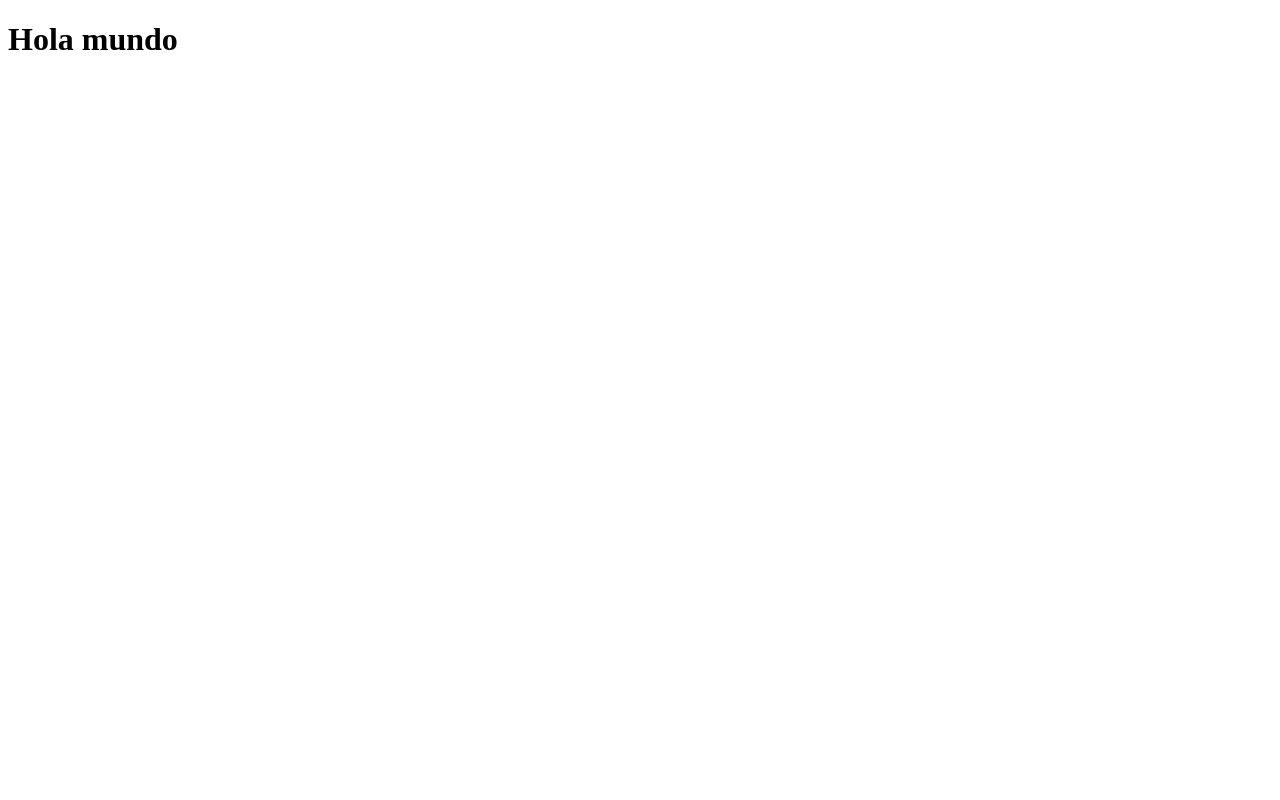
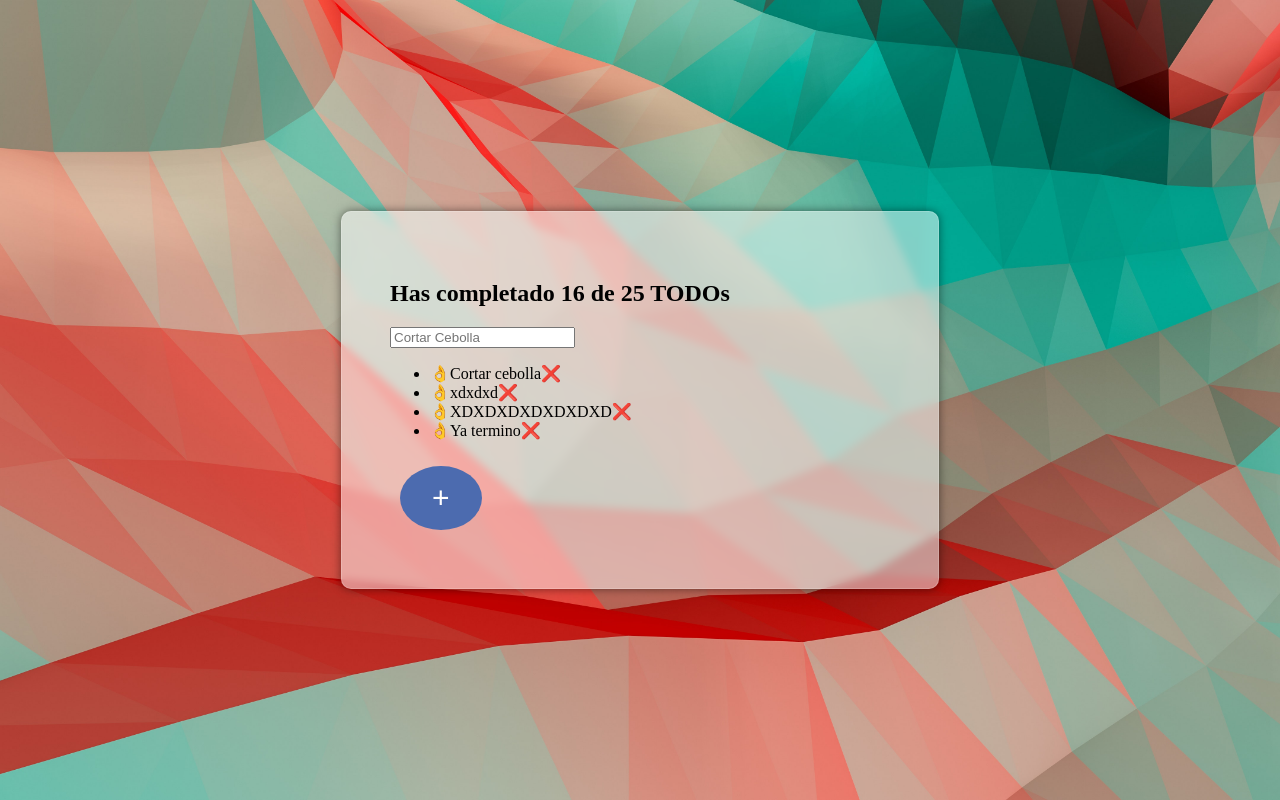
Before and after one commit to trilord243/Todo-react-glass, a React (Vite) app: page / in a window 1280 px wide. Built offline with nearby package versions, Linux system fonts and the light colour scheme.

Commit message:
añadiendo componentes con glassmorfismo

```diff
--- a/src/App.jsx
+++ b/src/App.jsx
@@ -1,15 +1,45 @@
+import CreateTodoButton from "./components/CreateTodoButton";
+import TodoCounter from "./components/TodoCounter";
+import TodoItem from "./components/TodoItem";
+import TodoList from "./components/TodoList";
+import TodoSearch from "./components/TodoSearch";
+import "./styles/app.css"
 
+const defaultTodos = [
+  {
+    text: 'Cortar cebolla', completed: true
+  }, {
+    text: 'xdxdxd', completed: true
+  }, {
+    text: 'XDXDXDXDXDXDXD', completed: true
+  }, {
+    text: 'Ya termino', completed: true
+  },
+]
 function App() {
 
 
   return (
-    <>
+    <div className="card" >
+      <TodoCounter completed={16} total={25} />
+      <TodoSearch />
 
-      <h1>Hola mundo </h1>
+      <TodoList>
+        {defaultTodos.map(todo => (
+          <TodoItem key={todo.text}
+            text={todo.text}
+            completed={todo.completed}
 
-    </>
+          />
+        ))}
+      </TodoList>
+      <CreateTodoButton />
+
+
+    </div>
 
   )
 }
 
+
 export default App
--- /dev/null
+++ b/src/components/CreateTodoButton.jsx
@@ -0,0 +1,9 @@
+import React from 'react'
+import "../styles/button.css"
+function CreateTodoButton() {
+    return (
+        <button>+</button>
+    )
+}
+
+export default CreateTodoButton
--- /dev/null
+++ b/src/components/TodoCounter.jsx
@@ -0,0 +1,9 @@
+import React from 'react'
+
+function TodoCounter({ total = 1, completed = 0 }) {
+    return (
+        <h2>Has completado {completed} de {total} TODOs</h2>
+    )
+}
+
+export default TodoCounter
--- /dev/null
+++ b/src/components/TodoItem.jsx
@@ -0,0 +1,18 @@
+import React from 'react'
+
+function TodoItem({ text, completed }) {
+    return (
+        <li>
+            <span>👌</span>
+
+
+
+            {text}
+
+            <span>❌</span>
+
+        </li>
+    )
+}
+
+export default TodoItem
--- /dev/null
+++ b/src/components/TodoList.jsx
@@ -0,0 +1,13 @@
+import React from 'react'
+
+function TodoList({ children }) {
+    return (
+
+        <ul>
+
+            {children}
+        </ul>
+    )
+}
+
+export default TodoList
--- /dev/null
+++ b/src/components/TodoSearch.jsx
@@ -0,0 +1,9 @@
+import React from 'react'
+
+function TodoSearch() {
+    return (
+        <input placeholder="Cortar Cebolla" />
+    )
+}
+
+export default TodoSearch
--- /dev/null
+++ b/src/styles/app.css
@@ -0,0 +1,26 @@
+body {
+  background-image: url("../assets/pexels-steve-johnson-12604727.jpg");
+  background-size: cover;
+  background-position: center;
+  background-repeat: no-repeat;
+  /* Asegúrate de que el body tenga al menos la altura de la ventana del navegador */
+  min-height: 100vh;
+  /* Evita los márgenes por defecto */
+  margin: 0;
+  overflow: hidden;
+  display: flex;
+
+  justify-content: center;
+  align-items: center;
+}
+
+.card {
+  padding: 3em;
+  width: 500px;
+
+  border-radius: 10px;
+  background-color: rgba(255, 255, 255, 0.5);
+  box-shadow: 0 0 10px rgba(0, 0, 0, 0.5);
+  backdrop-filter: blur(4px);
+  border: 1px solid rgba(255, 255, 255, 0.18);
+}
--- /dev/null
+++ b/src/styles/button.css
@@ -0,0 +1,14 @@
+button {
+  background-color: #4c6baf;
+  border: none;
+  color: white;
+  padding: 15px 32px;
+  margin: 10px;
+  text-align: center;
+  text-decoration: none;
+  display: inline-block;
+  font-size: 30px;
+  border-radius: 50%;
+  cursor: pointer;
+  transition-duration: 0.4s;
+}
```
Also changed, not shown: src/assets/pexels-mo-eid-9002742.jpg (added), src/assets/pexels-steve-johnson-12604727.jpg (added).
